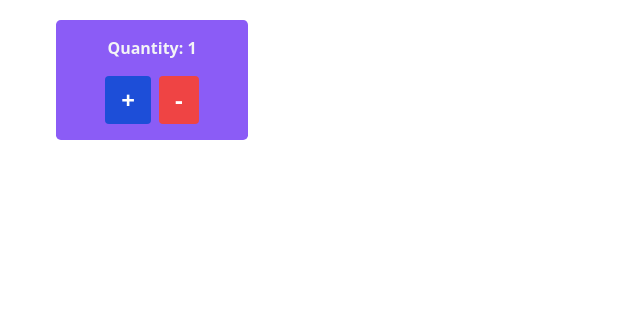
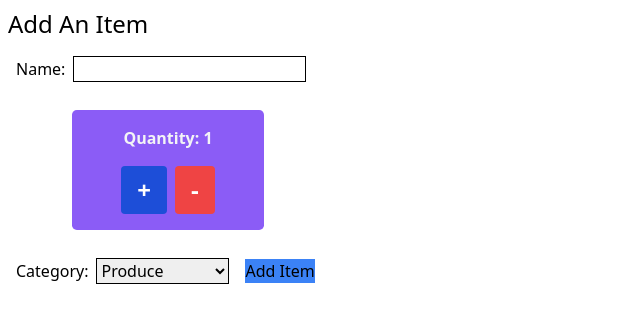
Before and after one commit to rgawalko/cprg306-assignments, a Next.js app: page /week-5 in a window 1280 px wide. Shown: the top 322 px of the page, without its empty margins (0-640 px from the left). Built offline with nearby package versions, Linux system fonts and the light colour scheme.

Commit message:
Update new-item.js

```diff
--- a/app/week-5/new-item.js
+++ b/app/week-5/new-item.js
@@ -6,6 +6,12 @@ export default function NewItem() {
     const [quantity, setQuantity] = useState(1);
     const [name, setName] = useState("");
     const [category, setCategory] = useState("produce")
+
+    const handleNameChange = (event) => {
+        let name = event.target.value;
+        name = name.replace(/[^a-zA-Z\s]/g, "");
+        setName(name);
+    };
 
     const increment = () => {
         if (quantity < 20) {
@@ -18,24 +24,79 @@ export default function NewItem() {
         }
     };
 
+    const handleCategoryChange = (event) => {
+        let category = event.target.value;
+        category = name.replace(/[^a-zA-Z\s]/g, "");
+        setName(category);
+    };
+
+
+
+    const handleSubmit = (event) => {
+        event.preventDefault();
+        let item_obj = { name, quantity, category };
+        console.log(item_obj);
+        alert(`Name: ${name}, Quantity: ${quantity}, Category: ${category}`);
+    };
+
+
+
+
 
     return (
+        <div className="m-2">
+            <h2 className="text-2xl">Add An Item</h2>
+            <form className="m-2" onSubmit ={(event) => handleSubmit(event)}>
+                <label htmlFor="name">Name:</label>
+                <input
+                id="name"
+                type="text"
+                value={name}
+                onChange={(event) => handleNameChange(event)}
+                className= 'border border-black m-2'
+                />
+
+
                 <div className="my-5 ml-14 w-48 bg-violet-500 rounded-custom-md flex flex-col items-center justify-center p-4">
                         <p className="font-bold text-gray-100 mb-4"> Quantity: {quantity} </p>
                         <div className="flex space-x-2">
                         <button
                             onClick={increment}
-                    className="bg-blue-700 text-white font-bold py-2 px-4 rounded hover:bg-blue-800 text-2xl  border-blue-900"
-                >
+                            className="bg-blue-700 text-white font-bold py-2 px-4 rounded hover:bg-blue-800 text-2xl  border-blue-900">
                             +
                         </button>
                         <button
                             onClick={decrement}
-                    className="bg-red-500 text-white font-bold py-2 px-4 rounded hover:bg-red-600 text-2xl  border-red-700"
-                >
+                            className="bg-red-500 text-white font-bold py-2 px-4 rounded hover:bg-red-600 text-2xl  border-red-700">
                             -
                         </button>
                         </div>
                 </div>
+                <label htmlFor="category">Category:</label>
+                <select
+                id="category"
+                value={category} // Assuming you have a `category` state to hold the selected value
+                onChange={(event) => handleCategoryChange(event)} // This function will handle the change event for category
+                className='border border-black m-2'
+                >
+                <option value="Produce">Produce</option>
+                <option value="Dairy">Dairy</option>
+                <option value="Bakery">Bakery</option>
+                <option value="Meat">Meat</option>
+                <option value="Frozen Foods">Frozen Foods</option>
+                <option value="Canned Goods">Canned Goods</option>
+                <option value="Dry Goods">Dry Goods</option>
+                <option value="Beverages">Beverages</option>
+                <option value="Snacks">Snacks</option>
+                <option value="Household">Household</option>
+                <option value="Other">Other</option>
+                </select>
+                <input
+                type="submit"
+                value="Add Item"
+                className="m-2 bg-blue-500 hover:bg-blue-700"
+                />
+            </form>
+        </div>
     );
-}
+};
```
Lines whose indentation alone changed are shown as unchanged.
